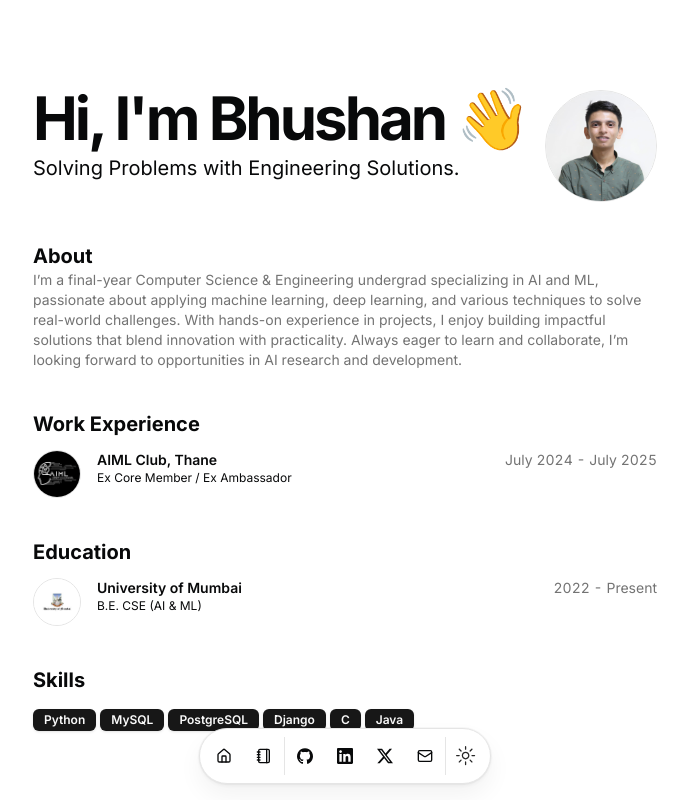
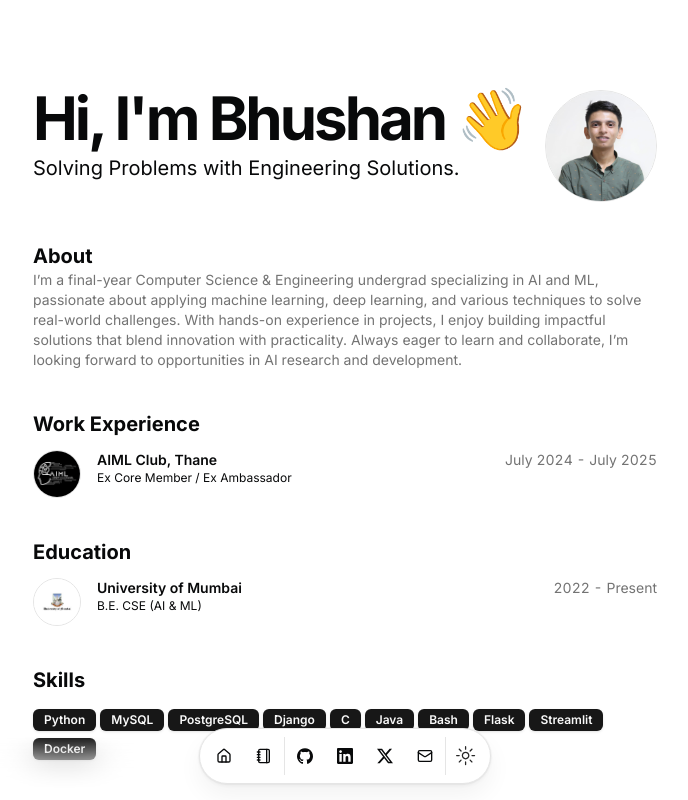
Before and after one commit to bhushankhopkarr/bhushankhopkarr.github.io, a Next.js app: page / in a window 1280 px wide. Shown: the top 800 px of the page, without its empty margins (295-983 px from the left). Built offline with nearby package versions, Linux system fonts and the light colour scheme.

Commit message:
Added more skills to showcase what else i can do
add bash, flask, streamlit and docker

```diff
--- a/src/data/resume.tsx
+++ b/src/data/resume.tsx
@@ -19,6 +19,10 @@ export const DATA = {
     "Django",
     "C",
     "Java",
+    "Bash",
+    "Flask",
+    "Streamlit",
+    "Docker",
   ],
   navbar: [
     { href: "/", icon: HomeIcon, label: "Home" },
```
